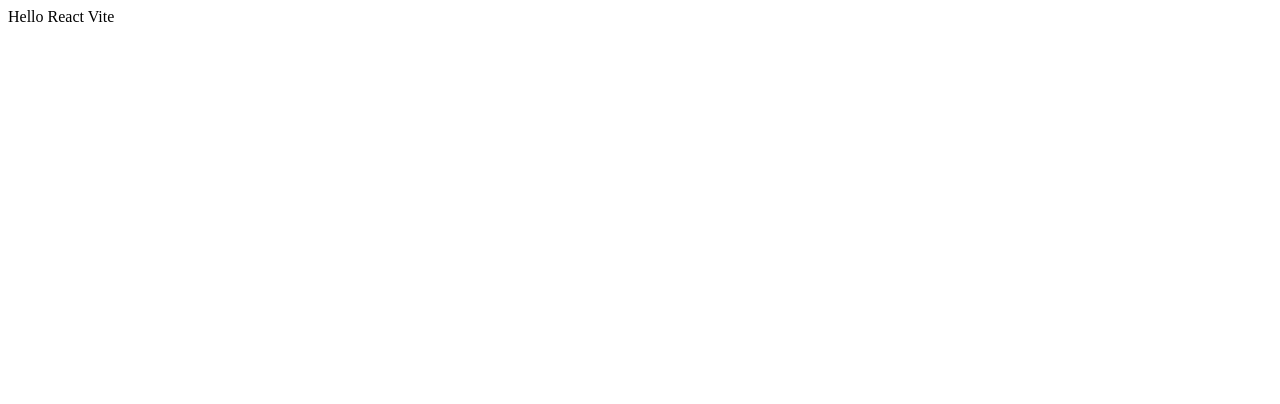
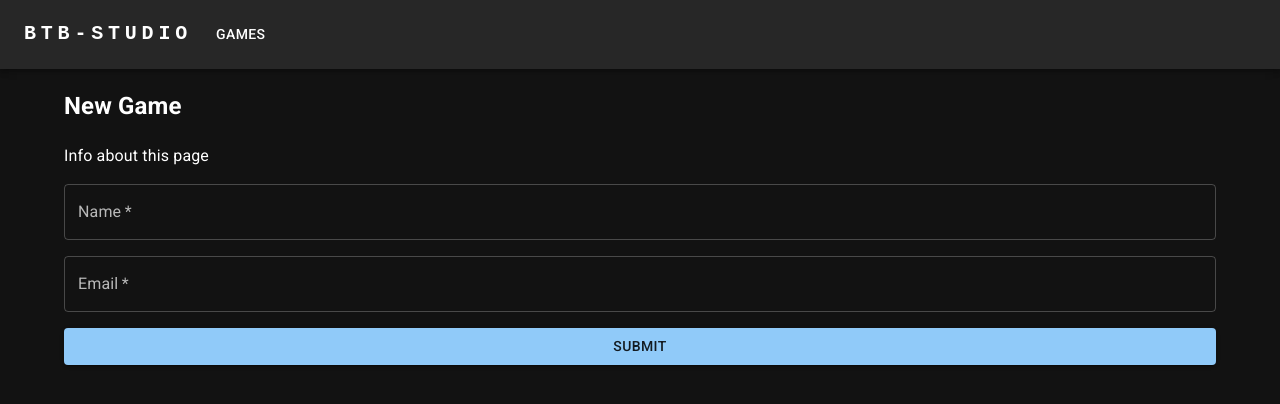
Before and after one commit to mahoote/btb-studio, a React (Vite) app: page /games in a window 1280 px wide. Shown: the top 404 px of the page. Built offline with nearby package versions, Linux system fonts and the light colour scheme.

Commit message:
Refactor and install MUI

```diff
--- a/index.html
+++ b/index.html
@@ -4,7 +4,7 @@
         <meta charset="UTF-8" />
         <link rel="icon" type="image/svg+xml" href="/vite.svg" />
         <meta name="viewport" content="width=device-width, initial-scale=1.0" />
-        <title>Vite + React + TS</title>
+        <title>BTB Studio</title>
     </head>
     <body>
         <div id="root"></div>
--- a/src/App.tsx
+++ b/src/App.tsx
@@ -1,5 +1,21 @@
+import React from 'react'
+import { Route, BrowserRouter as Router, Routes } from 'react-router-dom'
+
+import AppLayout from './components/appLayout'
+import NewGamePage from './pages/newGamePage'
+
 function App() {
-    return <div>Hello React Vite</div>
+    return (
+        <Router>
+            <Routes>
+                <Route path="/" element={<AppLayout />}>
+                    <Route index element={<div>Home page</div>} />
+                    <Route path="games" element={<NewGamePage />} />
+                    <Route path="*" element={<div>This page does not exist</div>} />
+                </Route>
+            </Routes>
+        </Router>
+    )
 }
 
 export default App
--- /dev/null
+++ b/src/components/appLayout.tsx
@@ -0,0 +1,52 @@
+import { BottomNavigation, BottomNavigationAction, Container } from '@mui/material'
+import React from 'react'
+import { Link, Outlet } from 'react-router-dom'
+import { Add, Home } from '@mui/icons-material'
+
+import { Page } from '../types/page'
+
+import HeaderBar from './headerBar'
+
+const pages: Page[] = [{ name: 'Games', path: '/games', icon: <Add /> }]
+
+function AppLayout() {
+    const [value, setValue] = React.useState(0)
+
+    return (
+        <div style={{ display: 'flex', flexDirection: 'column', minHeight: '100vh' }}>
+            <div style={{ flex: 1 }}>
+                <HeaderBar pages={pages} />
+                <Container sx={{ my: 2 }}>
+                    <Outlet />
+                </Container>
+            </div>
+            <BottomNavigation
+                sx={{ display: { md: 'none' } }}
+                showLabels
+                value={value}
+                onChange={(_, newValue: number) => {
+                    setValue(newValue)
+                }}
+            >
+                <BottomNavigationAction
+                    label={'Home'}
+                    component={Link}
+                    to={'/'}
+                    icon={<Home />}
+                />
+
+                {pages.map((page, index) => (
+                    <BottomNavigationAction
+                        key={index}
+                        label={page.name}
+                        component={Link}
+                        to={page.path}
+                        icon={page.icon}
+                    />
+                ))}
+            </BottomNavigation>
+        </div>
+    )
+}
+
+export default AppLayout
--- /dev/null
+++ b/src/components/headerBar.tsx
@@ -0,0 +1,49 @@
+import { AppBar, Box, Button, Toolbar, Typography } from '@mui/material'
+import React from 'react'
+import { Link } from 'react-router-dom'
+
+import { Page } from '../types/page'
+
+interface HeaderBarProps {
+    pages: Page[]
+}
+
+function HeaderBar({ pages }: HeaderBarProps) {
+    return (
+        <AppBar position={'static'} sx={{ display: { xs: 'none', md: 'block' } }}>
+            <Toolbar>
+                <Typography
+                    variant="h6"
+                    noWrap
+                    component="a"
+                    href="/"
+                    sx={{
+                        mr: 2,
+                        display: { xs: 'none', md: 'flex' },
+                        fontFamily: 'monospace',
+                        fontWeight: 700,
+                        letterSpacing: '.3rem',
+                        color: 'inherit',
+                        textDecoration: 'none',
+                    }}
+                >
+                    BTB-STUDIO
+                </Typography>
+                <Box sx={{ flexGrow: 1, display: { xs: 'none', md: 'flex' } }}>
+                    {pages.map((page, index) => (
+                        <Button
+                            key={index}
+                            component={Link}
+                            to={page.path}
+                            sx={{ my: 2, color: 'white', display: 'block' }}
+                        >
+                            {page.name}
+                        </Button>
+                    ))}
+                </Box>
+            </Toolbar>
+        </AppBar>
+    )
+}
+
+export default HeaderBar
--- a/src/index.css
+++ /dev/null
@@ -1,68 +0,0 @@
-:root {
-    font-family: Inter, system-ui, Avenir, Helvetica, Arial, sans-serif;
-    line-height: 1.5;
-    font-weight: 400;
-
-    color-scheme: light dark;
-    color: rgba(255, 255, 255, 0.87);
-    background-color: #242424;
-
-    font-synthesis: none;
-    text-rendering: optimizeLegibility;
-    -webkit-font-smoothing: antialiased;
-    -moz-osx-font-smoothing: grayscale;
-}
-
-a {
-    font-weight: 500;
-    color: #646cff;
-    text-decoration: inherit;
-}
-a:hover {
-    color: #535bf2;
-}
-
-body {
-    margin: 0;
-    display: flex;
-    place-items: center;
-    min-width: 320px;
-    min-height: 100vh;
-}
-
-h1 {
-    font-size: 3.2em;
-    line-height: 1.1;
-}
-
-button {
-    border-radius: 8px;
-    border: 1px solid transparent;
-    padding: 0.6em 1.2em;
-    font-size: 1em;
-    font-weight: 500;
-    font-family: inherit;
-    background-color: #1a1a1a;
-    cursor: pointer;
-    transition: border-color 0.25s;
-}
-button:hover {
-    border-color: #646cff;
-}
-button:focus,
-button:focus-visible {
-    outline: 4px auto -webkit-focus-ring-color;
-}
-
-@media (prefers-color-scheme: light) {
-    :root {
-        color: #213547;
-        background-color: #ffffff;
-    }
-    a:hover {
-        color: #747bff;
-    }
-    button {
-        background-color: #f9f9f9;
-    }
-}
--- a/src/main.tsx
+++ b/src/main.tsx
@@ -1,9 +1,23 @@
 import React from 'react'
 import ReactDOM from 'react-dom/client'
 import App from './App'
+import '@fontsource/roboto/300.css'
+import '@fontsource/roboto/400.css'
+import '@fontsource/roboto/500.css'
+import '@fontsource/roboto/700.css'
+import { createTheme, CssBaseline, ThemeProvider } from '@mui/material'
+
+const darkTheme = createTheme({
+    palette: {
+        mode: 'dark',
+    },
+})
 
 ReactDOM.createRoot(document.getElementById('root')!).render(
     <React.StrictMode>
-        <App />
+        <ThemeProvider theme={darkTheme}>
+            <CssBaseline />
+            <App />
+        </ThemeProvider>
     </React.StrictMode>
 )
--- /dev/null
+++ b/src/pages/newGamePage.tsx
@@ -0,0 +1,66 @@
+import React, { ChangeEvent, FormEvent, useState } from 'react'
+import { Box, Button, FormControl, TextField } from '@mui/material'
+
+interface FormValues {
+    name: string
+    email: string
+}
+
+function NewGamePage() {
+    const [formValues, setFormValues] = useState<FormValues>({
+        name: '',
+        email: '',
+    })
+
+    const handleChange = (e: ChangeEvent<HTMLInputElement>) => {
+        const { name, value } = e.target
+        setFormValues({
+            ...formValues,
+            [name]: value,
+        })
+    }
+
+    const handleSubmit = (e: FormEvent<HTMLFormElement>) => {
+        e.preventDefault()
+        // Handle form submission logic here
+    }
+
+    return (
+        <div>
+            <h2>New Game</h2>
+            <p>Info about this page</p>
+            <Box
+                component="form"
+                onSubmit={handleSubmit}
+                sx={{ display: 'flex', flexDirection: 'column', gap: 2 }}
+            >
+                <FormControl>
+                    <TextField
+                        label="Name"
+                        name="name"
+                        value={formValues.name}
+                        onChange={handleChange}
+                        variant="outlined"
+                        required
+                    />
+                </FormControl>
+                <FormControl>
+                    <TextField
+                        label="Email"
+                        name="email"
+                        value={formValues.email}
+                        onChange={handleChange}
+                        variant="outlined"
+                        type="email"
+                        required
+                    />
+                </FormControl>
+                <Button type="submit" variant="contained" color="primary">
+                    Submit
+                </Button>
+            </Box>
+        </div>
+    )
+}
+
+export default NewGamePage
--- /dev/null
+++ b/src/types/page.tsx
@@ -0,0 +1,7 @@
+import { ReactNode } from 'react'
+
+export type Page = {
+    name: string
+    path: string
+    icon: ReactNode
+}
```
Also changed, not shown: package.json (+9 -3 lines), 1 other file (tests, documents, lock files or other folders).
